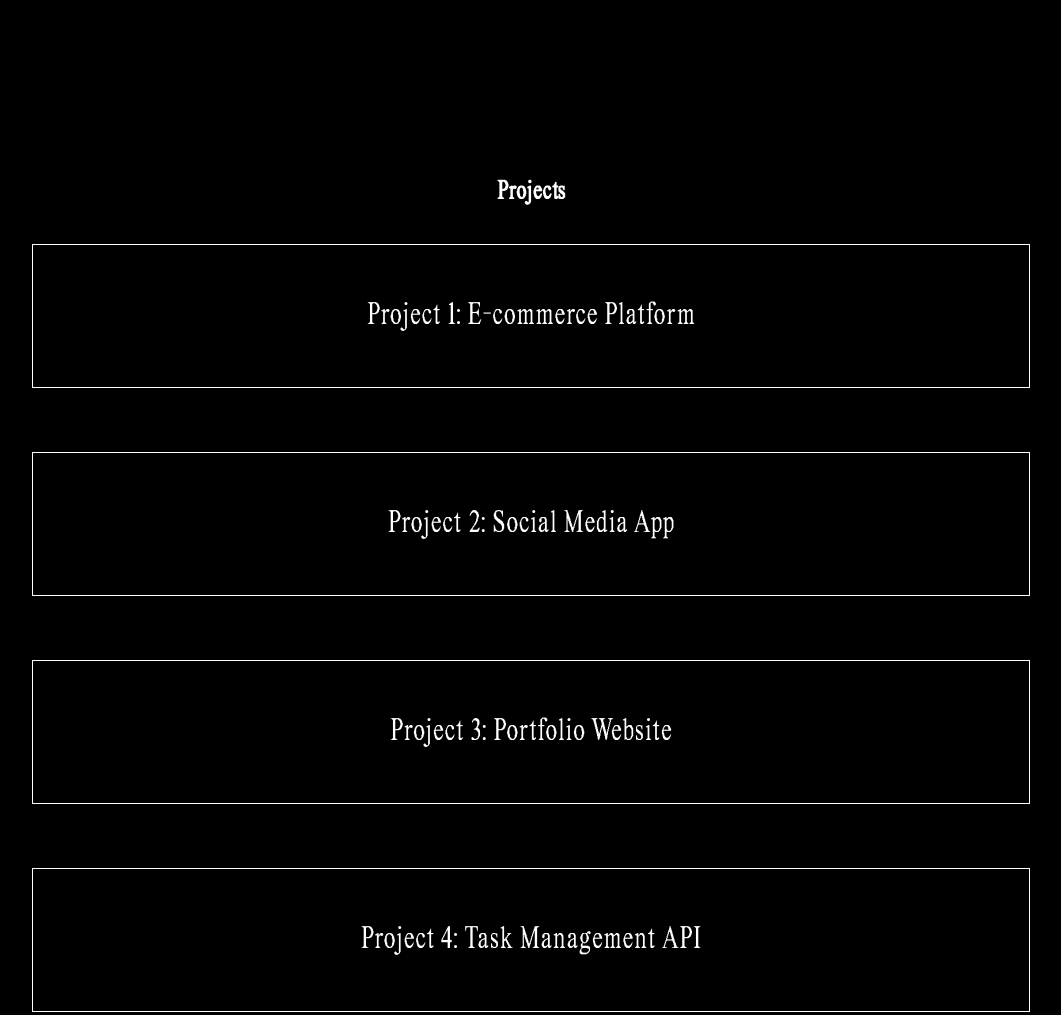
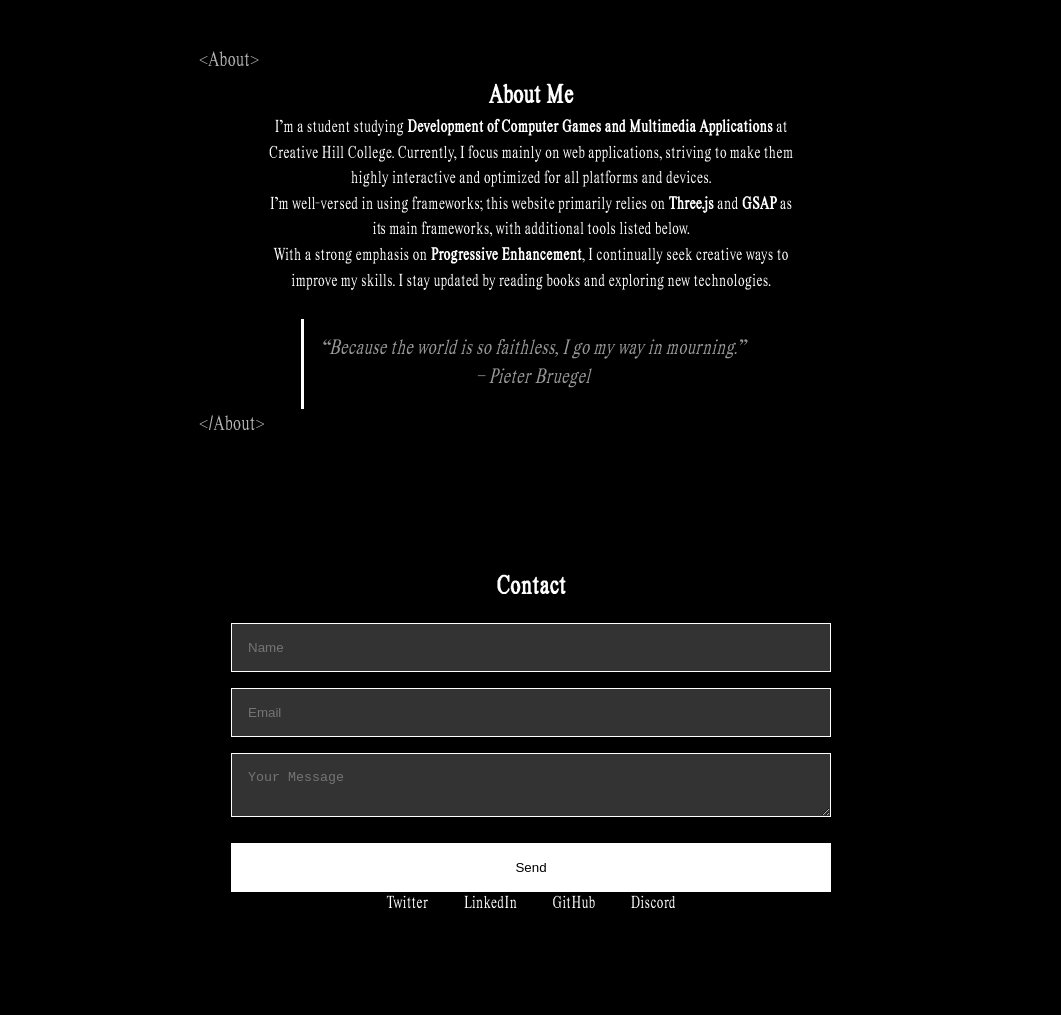
Before and after one commit to hanusvalenta/valentahan.us, a website: page public/index.html in a window 1280 px wide. Shown: the part 1420-2435 px from the top of the page, without its empty margins (109-1170 px from the left). Drawn offline with Linux system fonts and the light colour scheme.

Commit message:
added nice text

```diff
--- a/public/css/styles.css
+++ b/public/css/styles.css
@@ -15,11 +15,10 @@
   scroll-behavior: smooth;
 }
 
-/* Set the entire site's background to black and text to white */
 body {
   font-family: 'ThatThatNewPixel', Arial, sans-serif;
-  color: #fff; /* White text */
-  background: #000; /* Black background */
+  color: #fff;
+  background: #000;
   line-height: 1.6;
 }
 
@@ -42,10 +41,10 @@ body {
 .role {
   font-size: 1.5rem;
   margin-top: 1rem;
-  color: #999; /* Light gray for secondary text */
+  color: #999;
 }
 
-.skills, .technologies, .projects, .about, .contact {
+.skills, .technologies, .about, .contact {
   padding: 8rem 1rem;
   display: flex;
   flex-direction: column;
@@ -57,15 +56,31 @@ body {
   max-width: 600px;
 }
 
+/* Projects Section with Horizontal Project Buttons */
+.projects {
+  padding: 4rem 1rem;
+  text-align: center;
+}
+
+.projects h2 {
+  margin-bottom: 1.5rem; /* Space between heading and buttons */
+  font-size: 2.5rem; /* Adjust size as desired */
+}
+
+.project-container {
+  display: flex;
+  gap: 1rem; /* Space between project buttons */
+  justify-content: center; /* Center the project buttons */
+}
+
 .project {
-  font-size: 1.8rem;
-  padding: 3rem;
-  margin: 2rem 0;
-  border: 1px solid #fff; /* White border */
-  width: 80%;
+  font-size: 1rem; /* Smaller text */
+  padding: 2rem; /* Smaller padding */
+  border: 1px solid #fff;
+  width: 250px; /* Fixed width for each project */
   text-align: center;
   transition: transform 0.3s ease, background 0.3s ease, color 0.3s ease;
-  color: #fff; /* White text */
+  color: #fff;
 }
 
 /* Unique hover effects for each project */
@@ -73,7 +88,7 @@ body {
   background-image: url('../images/hollowtail.jpg');
   background-size: cover;
   background-position: center;
-  color: #000; /* Black text on hover for contrast */
+  color: #000;
 }
 
 .project-2:hover {
@@ -90,55 +105,37 @@ body {
   color: #000;
 }
 
-.project-4:hover {
-  background-image: url('../images/task-api.jpg');
-  background-size: cover;
-  background-position: center;
-  color: #000;
-}
-
-.project-5:hover {
-  background-image: url('../images/blog-cms.jpg');
-  background-size: cover;
-  background-position: center;
-  color: #000;
-}
-
 .project:hover {
   transform: scale(1.05);
 }
 
+/* Contact Form */
 .contact form input, .contact form textarea, .contact form button {
   width: 100%;
   margin-top: 1rem;
   padding: 1rem;
-  background: #333; /* Dark gray input background */
-  color: #fff; /* White input text */
-  border: 1px solid #fff; /* White border */
-}
-
-.contact form input::placeholder,
-.contact form textarea::placeholder {
-  color: #bbb; /* Lighter gray for placeholders */
+  background: #333;
+  color: #fff;
+  border: 1px solid #fff;
 }
 
 .contact form button {
-  background-color: #fff; /* White button */
-  color: #000; /* Black text on button */
+  background-color: #fff;
+  color: #000;
   cursor: pointer;
 }
 
 .contact form button:hover {
-  background-color: #bbb; /* Light gray on hover */
-  color: #000;
+  background-color: #bbb;
 }
 
 .socials a {
-  color: #fff; /* White links */
+  color: #fff;
   margin: 0 1rem;
   text-decoration: none;
 }
 
+/* Fade-in and slide-up animation */
 .project, .about, .contact, .skills, .technologies {
   opacity: 0;
   transform: translateY(30px);
@@ -149,3 +146,43 @@ body {
   opacity: 1;
   transform: translateY(0);
 }
+
+/* Adjusted positioning for <About> tags near the text content */
+.about {
+  position: relative;
+  padding: 2rem;
+  max-width: 600px; /* Limit the width of About section for a centered look */
+  margin: 0 auto;
+}
+
+.about-tag {
+  font-family: 'ThatThatNewPixel', Arial, sans-serif;
+  color: #fff;
+  font-size: 1.2rem;
+  opacity: 0.7; /* Slight transparency */
+  position: absolute;
+}
+
+/* Position <About> and </About> slightly left of the text content */
+.about-tag.top {
+  top: 0;
+  left: -2rem; /* Slightly left of the content */
+}
+
+.about-tag.bottom {
+  bottom: 0;
+  left: -2rem;
+}
+
+/* Styling for the About section quote */
+.quote {
+  font-style: italic;
+  margin-top: 1.5rem;
+  color: #999;
+  text-align: center;
+  font-size: 1.2rem;
+  line-height: 1.5;
+  padding: 1rem;
+  border-left: 3px solid #fff;
+  display: inline-block;
+}
--- a/public/index.html
+++ b/public/index.html
@@ -26,20 +26,21 @@
     <p>Proficient in building scalable web applications, RESTful APIs, and using containerized environments for development and deployment.</p>
   </section>
 
-  <section class="projects">
-    <h2>Projects</h2>
+  <section class="about">
+    <!-- Visible <About> tag at top left -->
+    <span class="about-tag top">&lt;About&gt;</span>
 
-    <!-- Unique classes for each project -->
-    <div class="project project-1">Project 1: E-commerce Platform</div>
-    <div class="project project-2">Project 2: Social Media App</div>
-    <div class="project project-3">Project 3: Portfolio Website</div>
-    <div class="project project-4">Project 4: Task Management API</div>
-    <div class="project project-5">Project 5: Blog CMS</div>
-  </section>
+    <h2>About Me</h2>
+    <p>I’m a student studying <strong>Development of Computer Games and Multimedia Applications</strong> at Creative Hill College. Currently, I focus mainly on web applications, striving to make them highly interactive and optimized for all platforms and devices.</p>
 
-  <section class="about">
-    <h2>About Me</h2>
-    <p>Passionate about creating efficient and scalable web solutions with a keen focus on performance and user experience. I enjoy learning new technologies and continuously improving my skill set.</p>
+    <p>I’m well-versed in using frameworks; this website primarily relies on <strong>Three.js</strong> and <strong>GSAP</strong> as its main frameworks, with additional tools listed below.</p>
+
+    <p>With a strong emphasis on <strong>Progressive Enhancement</strong>, I continually seek creative ways to improve my skills. I stay updated by reading books and exploring new technologies.</p>
+
+    <blockquote class="quote">“Because the world is so faithless, I go my way in mourning.”<br>– Pieter Bruegel</blockquote>
+
+    <!-- Visible </About> tag at bottom left -->
+    <span class="about-tag bottom">&lt;/About&gt;</span>
   </section>
 
   <section class="contact">
```
